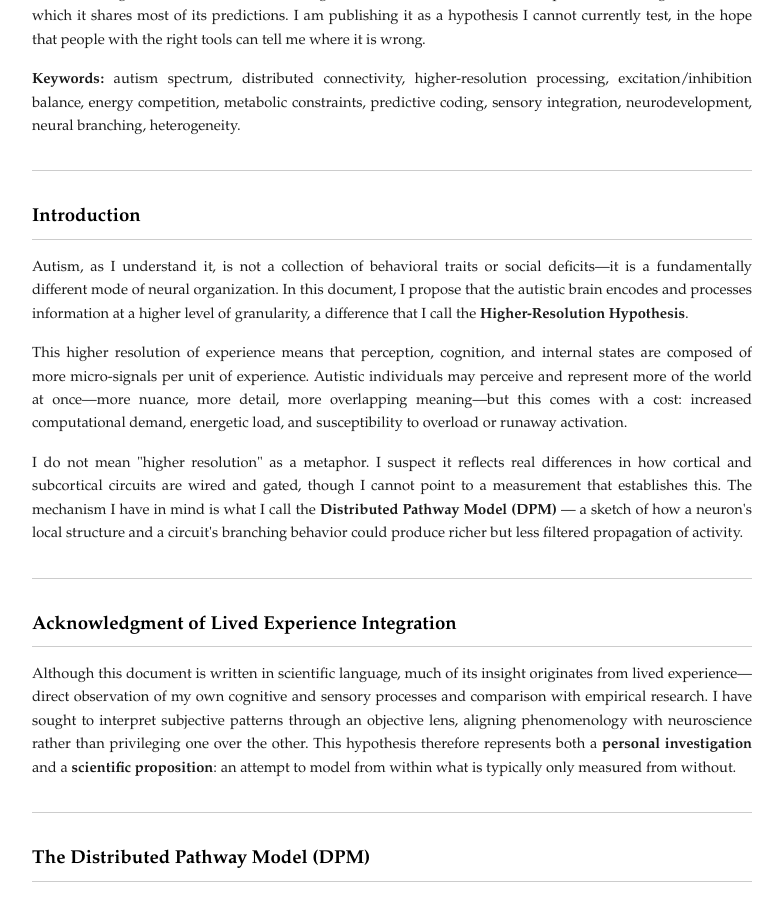
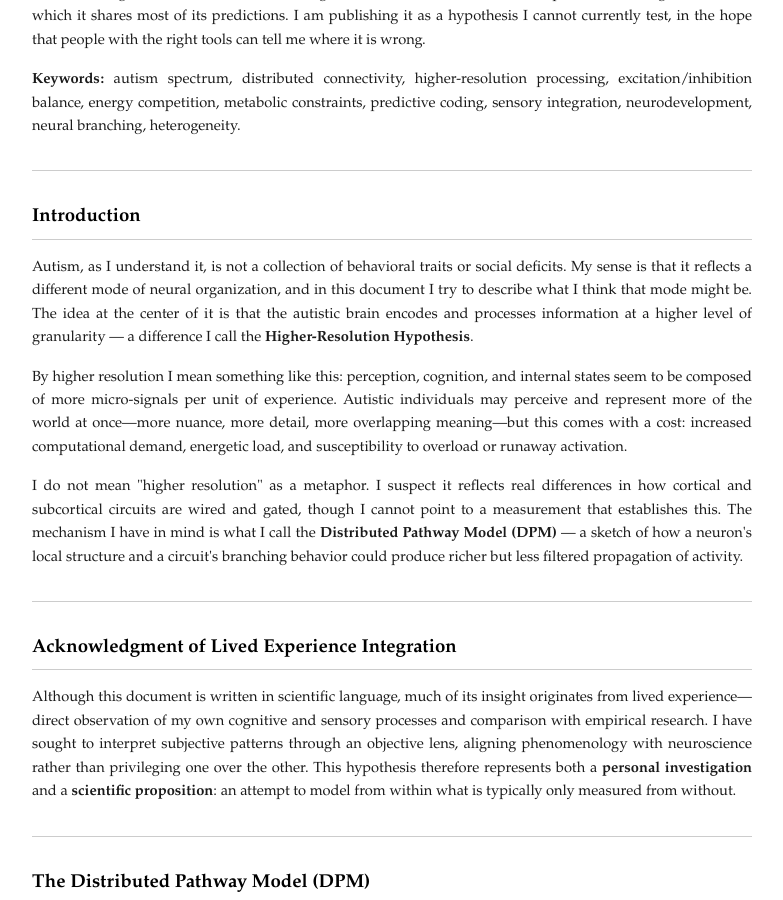
Before and after one commit to thiagosindra/higher-resolution-hypothesis, a Jekyll site: the page docs/hrh-paper.html, which Jekyll copies as it is, in a window 1280 px wide and 900 px high, scrolled down 1253 px. Shown: the whole window, without its empty margins (248-1031 px from the left). Built offline with Jekyll 4.4.1, drawn with Linux system fonts in a browser that asks for light colours; some of the changed text lies outside the part shown.

Commit message:
paper: soften introduction; remove lived-experience stub, stray wheel; finish CITATION bump; regenerate html/pdf

```diff
--- a/docs/hrh-paper.html
+++ b/docs/hrh-paper.html
@@ -198,8 +198,10 @@
 <p class="keywords"><strong>Keywords:</strong> autism spectrum, distributed connectivity, higher-resolution processing, excitation/inhibition balance, energy competition, metabolic constraints, predictive coding, sensory integration, neurodevelopment, neural branching, heterogeneity.</p>
 <hr />
 <h2>Introduction</h2>
-<p>Autism, as I understand it, is not a collection of behavioral traits or social deficits—it is a fundamentally different mode of neural organization. In this document, I propose that the autistic brain encodes and processes information at a higher level of granularity, a difference that I call the <strong>Higher-Resolution Hypothesis</strong>.</p>
-<p>This higher resolution of experience means that perception, cognition, and internal states are composed of more micro-signals per unit of experience. Autistic individuals may perceive and represent more of the world at once—more nuance, more detail, more overlapping meaning—but this comes with a cost: increased computational demand, energetic load, and susceptibility to overload or runaway activation.</p>
+<!-- REVISED: less-authoritative pass -->
+<p>Autism, as I understand it, is not a collection of behavioral traits or social deficits. My sense is that it reflects a different mode of neural organization, and in this document I try to describe what I think that mode might be. The idea at the center of it is that the autistic brain encodes and processes information at a higher level of granularity — a difference I call the <strong>Higher-Resolution Hypothesis</strong>.</p>
+<!-- REVISED: less-authoritative pass -->
+<p>By higher resolution I mean something like this: perception, cognition, and internal states seem to be composed of more micro-signals per unit of experience. Autistic individuals may perceive and represent more of the world at once—more nuance, more detail, more overlapping meaning—but this comes with a cost: increased computational demand, energetic load, and susceptibility to overload or runaway activation.</p>
 <!-- REVISED: less-authoritative pass -->
 <p>I do not mean "higher resolution" as a metaphor. I suspect it reflects real differences in how cortical and subcortical circuits are wired and gated, though I cannot point to a measurement that establishes this. The mechanism I have in mind is what I call the <strong>Distributed Pathway Model (DPM)</strong> — a sketch of how a neuron's local structure and a circuit's branching behavior could produce richer but less filtered propagation of activity.</p>
 <hr />
@@ -837,9 +840,6 @@ In the DPM, <em>Synapse 2</em> exists but is <strong>gated</strong>, so its part
 <p>At a large scale, this same principle applies across cortical columns and functional systems: distributed branching means each activation can spread across multiple networks that should remain isolated. This produces both <strong>higher-resolution representations</strong> (because more neurons across multiple systems contribute to encoding the same input) and <strong>greater instability</strong> (because inhibition must manage cross-network interference and potential cascade propagation across functional boundaries).</p>
 <p>This is the fundamental logic of the Higher-Resolution Hypothesis: a brain that perceives more by engaging multiple processing systems simultaneously, connects more across functional domains, and sometimes, overwhelms itself by doing so.</p>
 <hr />
-<h2>Acknowledgment of Lived Experience Integration</h2>
-<p>This section now appears near the start of the document, directly after the Introduction.</p>
-<hr />
 <h2>References</h2>
 <div class="references">
 <ol>
```
Also changed, not shown: other parts of docs/hrh-paper.html (+2 -1 lines), docs/hrh-paper.md (+6 -9 lines), 4 other files.
